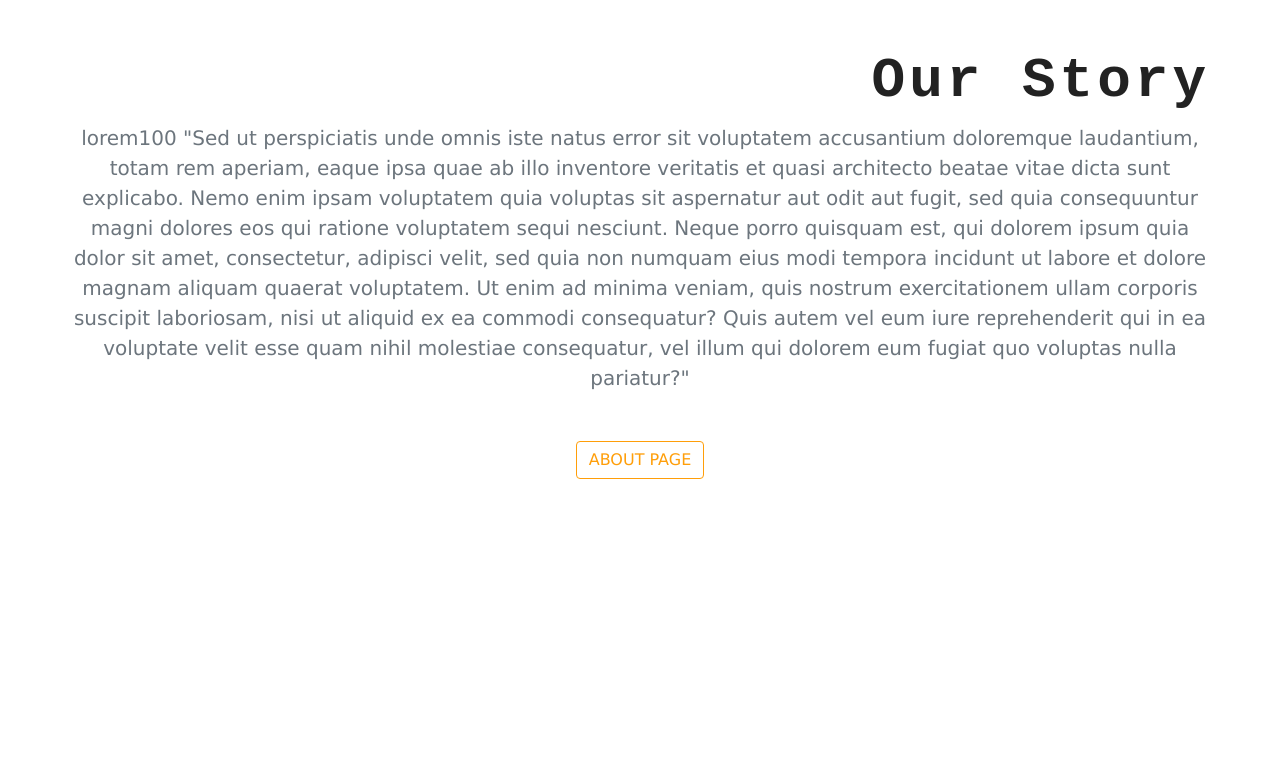
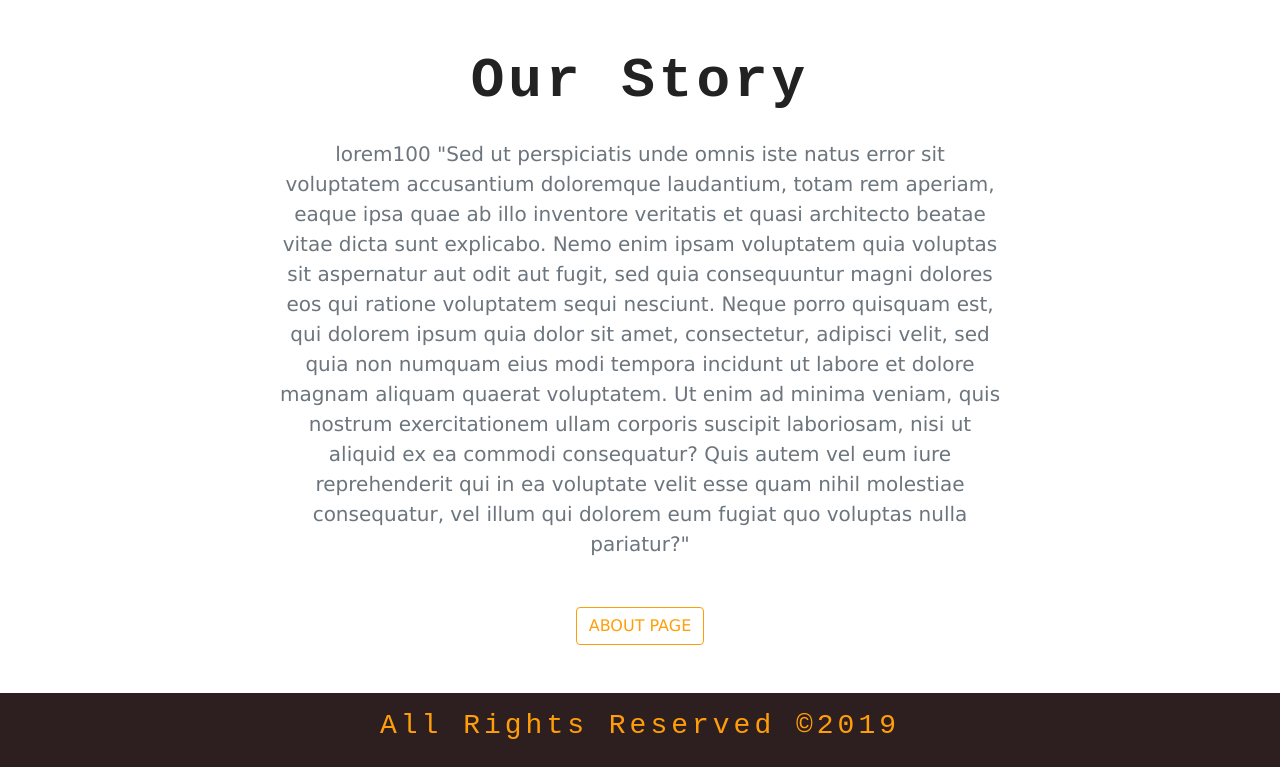
Before and after one commit to daccatime/gatsby_joe_coffee, a Gatsby site: page / in a window 1280 px wide. Shown: the part 874-1641 px from the top of the page. Before the commit the page ends 1401 px from the top, so only its background shows below. Built offline with nearby package versions, Linux system fonts and the light colour scheme; Gatsby itself is replaced by a stand-in of ours.

Commit message:
git footer update for background

```diff
--- /dev/null
+++ b/src/components/Globals/Footer.js
@@ -0,0 +1,22 @@
+import React from "react"
+
+export default function Footer() {
+  return (
+    <footer className=" footer py-3">
+      <div className="container">
+        <div className="row">
+          <div
+            className="col-10 mx-auto col-md-6 text-yellow
+          text-center text-capitalize"
+          >
+            <h3>
+              {" "}
+              all rights reserved &copy;
+              {new Date().getFullYear().toString()}
+            </h3>
+          </div>
+        </div>
+      </div>
+    </footer>
+  )
+}
--- a/src/components/Globals/Title.js
+++ b/src/components/Globals/Title.js
@@ -3,14 +3,14 @@
 export default function Title({ title }) {
   return (
     <div className="row">
-      <div className="col text center mb-3" />
-
-      <h1
-        className="display-4 text text-capitalize
-            font-weight-bold"
-      >
-        {title}
-      </h1>
+      <div className="col text-center mb-3">
+        <h1
+          className="display-4  text-capitalize
+              font-weight-bold"
+        >
+          {title}
+        </h1>
+      </div>
     </div>
   )
 }
--- a/src/components/Home/info.js
+++ b/src/components/Home/info.js
@@ -8,7 +8,7 @@
       <div className="container">
         <Title title="our story"> </Title>
         <div className="row">
-          <div className=" .col-10.col-sm-8 mx-auto text-center">
+          <div className="col-10 col-sm-8 mx-auto text-center">
             <p className="lead text-muted mb-5">
               lorem100 "Sed ut perspiciatis unde omnis iste natus error sit
               voluptatem accusantium doloremque laudantium, totam rem aperiam,
--- a/src/components/layout.css
+++ b/src/components/layout.css
@@ -51,3 +51,7 @@
   background: var(--mainYellow);
   color: var(--mainBrown);
 }
+
+.footer {
+  background: var(--mainBrown);
+}
--- a/src/components/layout.js
+++ b/src/components/layout.js
@@ -1,20 +1,22 @@
-import React from "react";
-import PropTypes from "prop-types";
-import { StaticQuery, graphql } from "gatsby";
+import React from "react"
+import PropTypes from "prop-types"
+import { StaticQuery, graphql } from "gatsby"
 
-import "./bootstrap.min.css";
-import "./layout.css";
+import "./bootstrap.min.css"
+import "./layout.css"
 
-import Navbar from "./Globals/Navbar";
+import Navbar from "./Globals/Navbar"
+import Footer from "./Globals/Footer"
 const Layout = ({ children }) => (
   <>
     <Navbar />
     {children}
+    <Footer />
   </>
-);
+)
 
 Layout.propTypes = {
-  children: PropTypes.node.isRequired
-};
+  children: PropTypes.node.isRequired,
+}
 
-export default Layout;
+export default Layout
--- a/src/pages/index.js
+++ b/src/pages/index.js
@@ -12,7 +12,7 @@
     <SEO title="Home" keywords={[`gatsby`, `application`, `react`]} />
     <BackgroundSection
       img={data.img.childImageSharp.fluid}
-      title="Reguar Joes"
+      title="Regular Joes"
       styleClass="default-background"
     />
     <Info />
```
